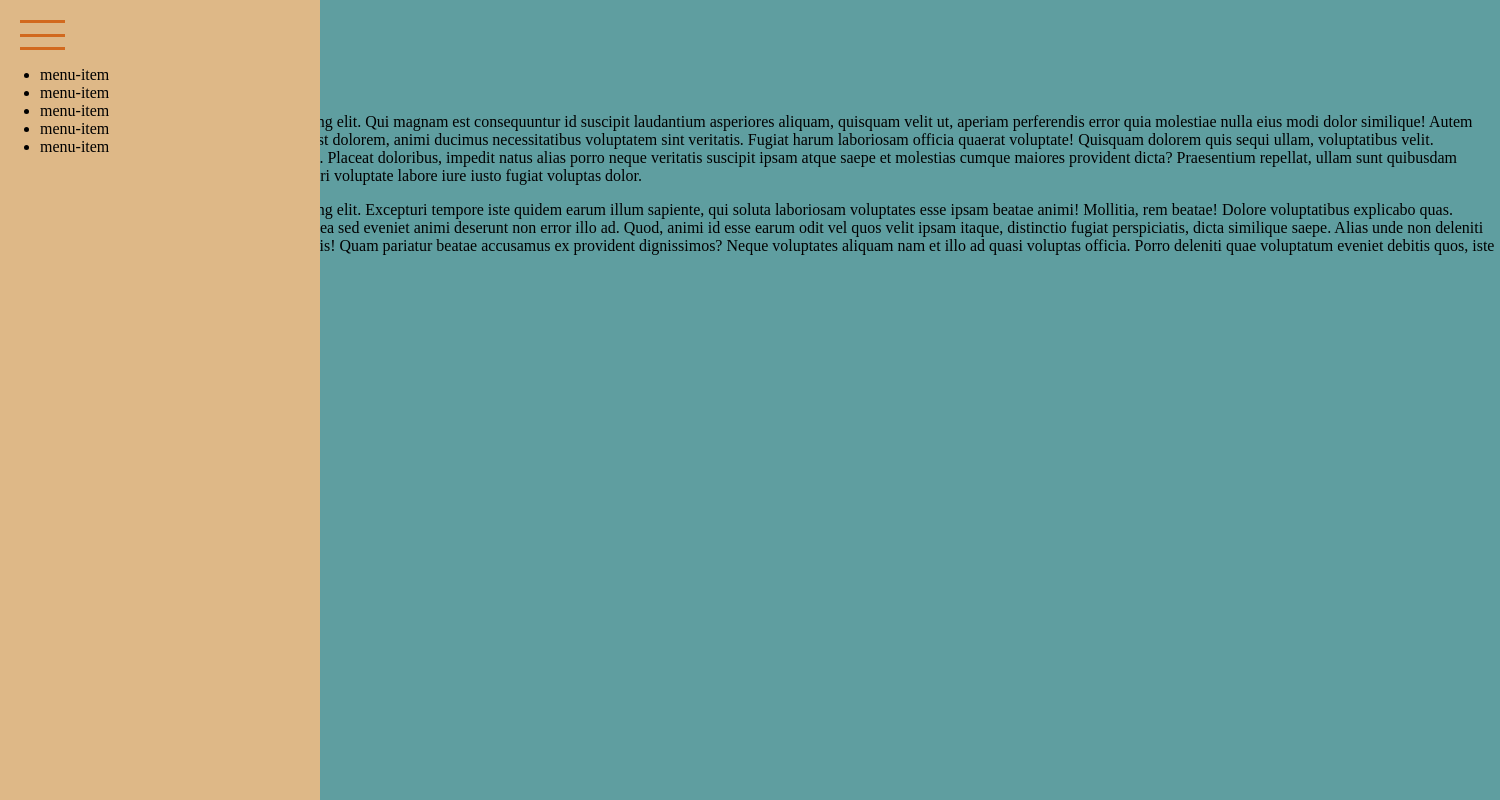
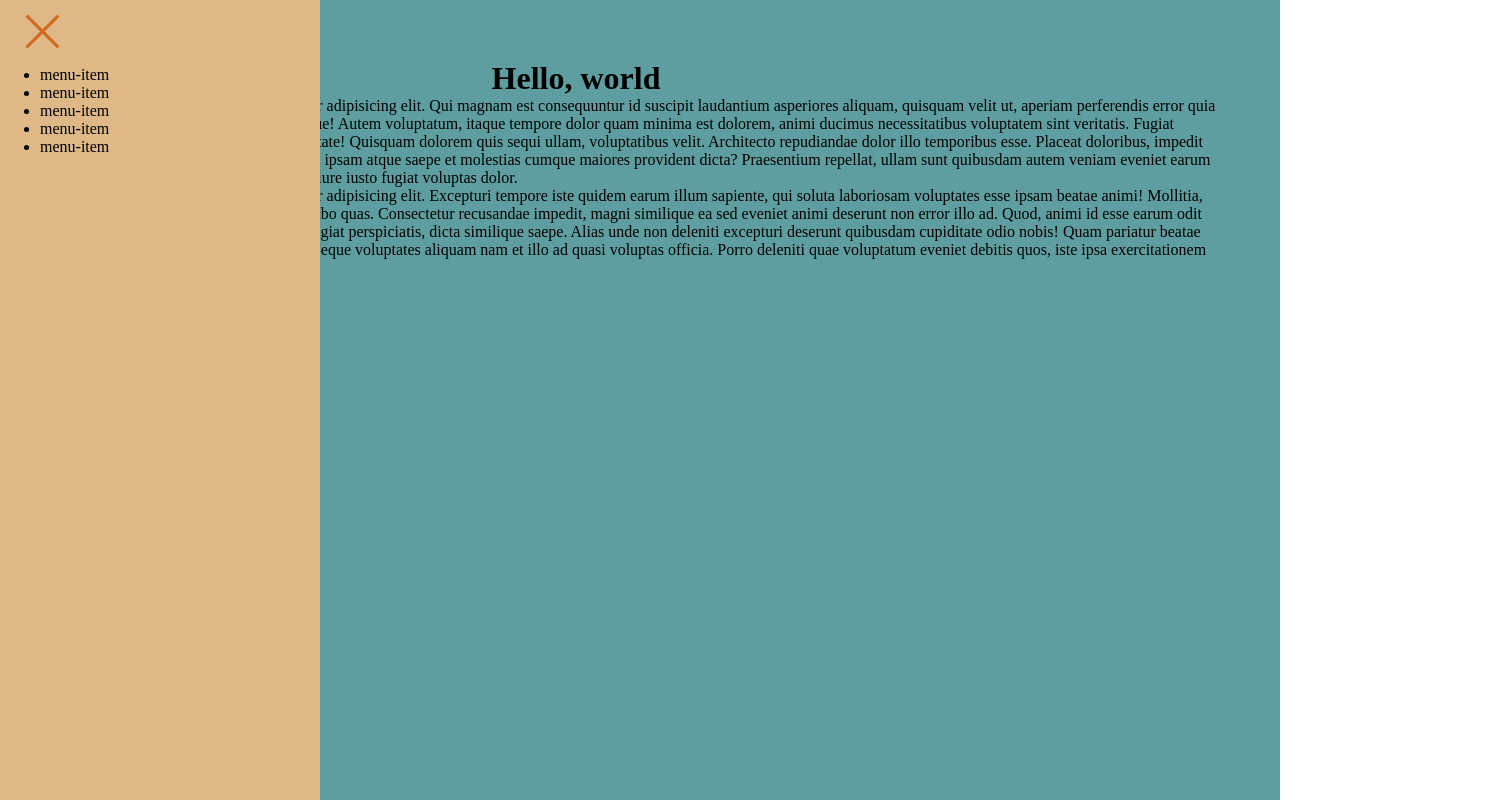
Before and after one commit to les8/menuBurger, a plain HTML site: page index.html in a window 1280 px wide. Both pictures are taken after a click on the element 42 px from the left and 35 px from the top of the page. Shown: the top 800 px of the page, 1500 px wide, since content can reach past the window. Drawn offline with Linux system fonts and the light colour scheme.

Commit message:
first version

```diff
--- a/index.html
+++ b/index.html
@@ -19,9 +19,9 @@
         </div>
         <div class="wrapper">
             <div class="burger">
-                <div class="burger__slice"></div>
-                <div class="burger__slice"></div>
-                <div class="burger__slice"></div>
+                <div class="burger__slice burger__slice1"></div>
+                <div class="burger__slice burger__slice2"></div>
+                <div class="burger__slice burger__slice3"></div>
             </div>
 
             <div class="container">
--- a/style.css
+++ b/style.css
@@ -48,13 +48,61 @@ body {
 .container {
     position: relative;
     margin: 0 auto;
-    width: 1500px;
+    width: 100%;
     background-color: cadetblue;
     padding: 60px 0;
 }
 .container h1 {
     padding: 0;
     margin: 0;
+    width: 90%;
+    text-align: center;
+}
+.container p {
+    margin: 0 auto;
+    width: 90%;
 }
 .rotate {
+    display: block;
+    height: 45px;
 }
+
+.burger__slice2 {
+    position: absolute;
+    left: -100px;
+    top: 50%;
+    transform: translateY(-50%);
+    transform: translateX(100px);
+    transition-property: all;
+    transition-duration: 0.7s;
+}
+.burger__slice1 {
+    transform: rotate(0deg);
+    transition-property: all;
+    transition-duration: 0.7s;
+}
+.burger__slice3 {
+    transform: rotate(0deg);
+    transition-property: all;
+    transition-duration: 0.7s;
+}
+.rotate .burger__slice1 {
+    position: absolute;
+    top: 10px;
+    transform: rotate(45deg);
+    transition-property: all;
+    transition-duration: 0.7s;
+}
+.rotate .burger__slice2 {
+    position: absolute;
+    transform: translatex(-100px);
+    transition-property: all;
+    transition-duration: 0.7s;
+}
+.rotate .burger__slice3 {
+    position: absolute;
+    top: 10px;
+    transform: rotate(-45deg);
+    transition-property: all;
+    transition-duration: 0.7s;
+}
```
